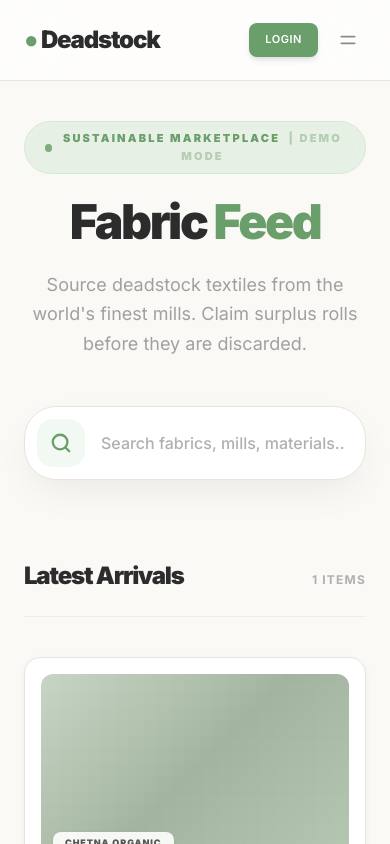
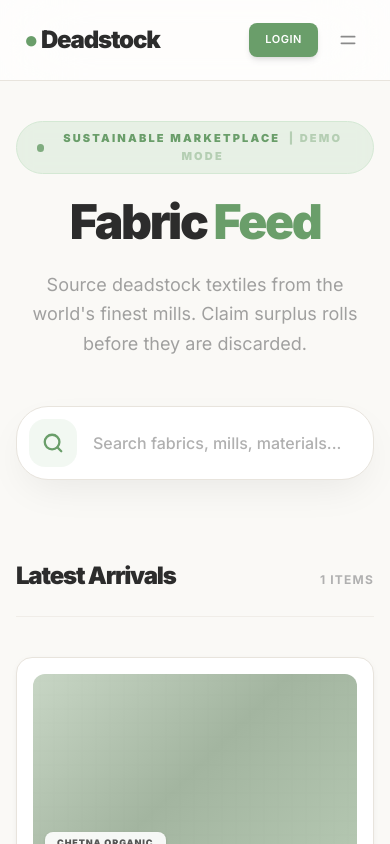
Before and after one commit to Nikhil-508/DeadStockFabric, a Next.js app: page / in a window 390 px wide. Shown: the top 844 px of the page. Built offline with nearby package versions, Linux system fonts and the light colour scheme.

Commit message:
fixed mobile horizontal scroll and dashboard images

```diff
--- a/src/app/dashboard/page.tsx
+++ b/src/app/dashboard/page.tsx
@@ -86,7 +86,14 @@ export default function DashboardPage() {
             ) : fabrics.length > 0 ? (
               fabrics.map((fabric) => (
                 <Card key={fabric.id} padding="sm" className="group flex items-center gap-4 transition-all hover:bg-cream/30 hover:border-primary-muted">
-                  <div className="h-16 w-16 shrink-0 overflow-hidden rounded-xl shadow-inner transition-transform group-hover:scale-105" style={{ background: fabric.image }} />
+                  <div
+                    className="h-16 w-16 shrink-0 overflow-hidden rounded-xl shadow-inner transition-transform group-hover:scale-105"
+                    style={{
+                      background: fabric.image.startsWith('data:') || fabric.image.startsWith('http')
+                        ? `url(${fabric.image}) center/cover no-repeat`
+                        : fabric.image
+                    }}
+                  />
                   <div className="flex-1 min-w-0">
                     <h3 className="truncate text-[15px] font-bold text-foreground">{fabric.name}</h3>
                     <div className="mt-1 flex items-center gap-2">
@@ -126,7 +133,14 @@ export default function DashboardPage() {
             ) : claimedFabrics.length > 0 ? (
               claimedFabrics.map((fabric) => (
                 <Card key={fabric.id} padding="sm" className="group flex items-center gap-4 border-dashed border-primary-muted/50 bg-primary-muted/5">
-                  <div className="h-16 w-16 shrink-0 overflow-hidden rounded-xl opacity-80 shadow-sm transition-transform group-hover:scale-105" style={{ background: fabric.image }} />
+                  <div
+                    className="h-16 w-16 shrink-0 overflow-hidden rounded-xl opacity-80 shadow-sm transition-transform group-hover:scale-105"
+                    style={{
+                      background: fabric.image.startsWith('data:') || fabric.image.startsWith('http')
+                        ? `url(${fabric.image}) center/cover no-repeat`
+                        : fabric.image
+                    }}
+                  />
                   <div className="flex-1 min-w-0">
                     <h3 className="truncate text-[15px] font-bold text-foreground">{fabric.name}</h3>
                     <div className="mt-1 flex items-center gap-2">
--- a/src/app/globals.css
+++ b/src/app/globals.css
@@ -70,8 +70,10 @@
 
 
 
-html {
-  scroll-behavior: smooth;
+html,
+body {
+  max-width: 100vw;
+  overflow-x: hidden;
 }
 
 body {
--- a/src/components/PageWrapper.tsx
+++ b/src/components/PageWrapper.tsx
@@ -6,7 +6,7 @@ export default function PageWrapper({
   className?: string;
 }) {
   return (
-    <main className={`mx-auto w-full max-w-7xl flex-1 px-6 lg:px-12 py-10 lg:py-20 ${className}`}>
+    <main className={`mx-auto w-full max-w-7xl flex-1 px-4 sm:px-6 lg:px-12 py-10 lg:py-20 ${className}`}>
       {children}
     </main>
   );
```
